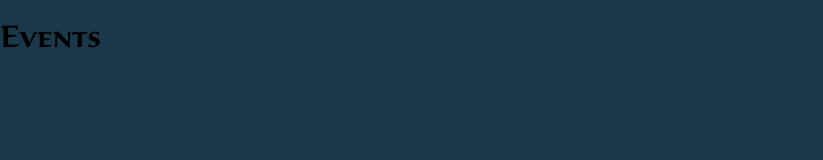
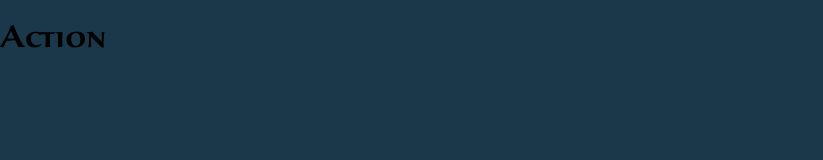
Before and after one commit to Baouldguyd/mowdmin, a React (Create React App) app: page /events in a window 1280 px wide. Shown: the top 160 px of the page, without its empty margins (0-823 px from the left). Built offline with nearby package versions, Linux system fonts and the light colour scheme.

Commit message:
action plan update

```diff
--- a/src/Components/Sample/EventDetails.jsx
+++ b/src/Components/Sample/EventDetails.jsx
@@ -4,13 +4,14 @@ import EventsApp from './EventsApp';
 
 
 const Eventsdetails = () => {
+
   return (
     <div className='event'>
         <div className='events'>
             <div className='line'></div>
 
             <div className='eventsHeadline'>
-                <h1> Events </h1>
+                <h1> Action </h1>
             </div>
             <div className='line'></div>
         </div>
--- a/src/Components/Sample/News.jsx
+++ b/src/Components/Sample/News.jsx
@@ -10,7 +10,7 @@ const News = () => {
             <div className='line'></div>
 
             <div className='eventsHeadline'>
-                <h1> News</h1>
+                <h1> Plan </h1>
             </div>
             <div className='line'></div>
         </div>
```
